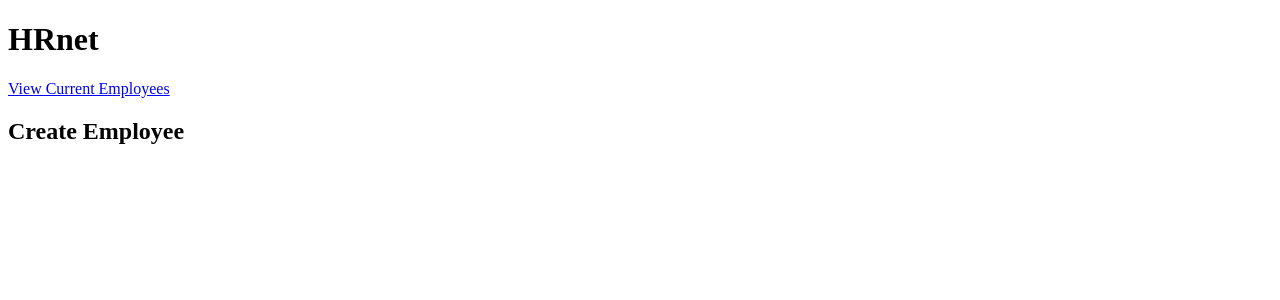
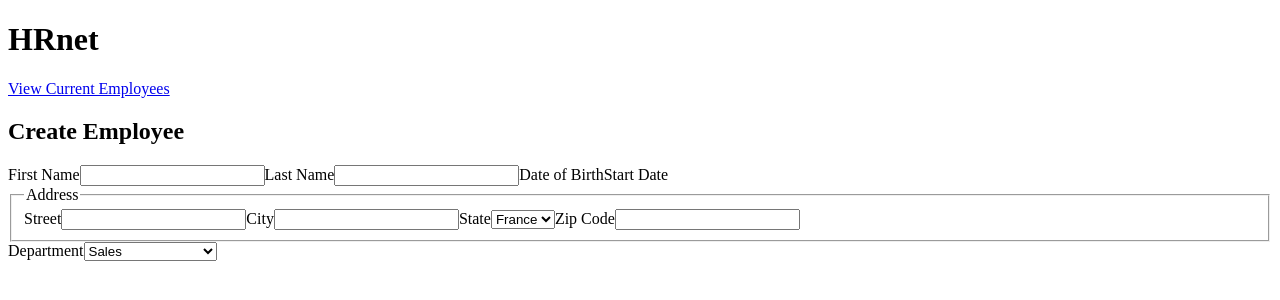
Before and after one commit to Clement-Pivot/HRNet, a React app: page / in a window 1280 px wide. Shown: the top 300 px of the page. Built offline with nearby package versions, Linux system fonts and the light colour scheme; the HTML template or start-up script is replaced by a standard one.

Commit message:
feat: add form inputs ✨

```diff
--- a/src/pages/CreateEmployee/index.tsx
+++ b/src/pages/CreateEmployee/index.tsx
@@ -6,7 +6,39 @@
       <h1>HRnet</h1>
       <Link to="/employee-list">View Current Employees</Link>
       <h2>Create Employee</h2>
-      <form></form>
+      <form
+        className="create-employee__form"
+        action="#"
+        id="create-employee__form"
+      >
+        <label htmlFor="firstname">First Name</label>
+        <input type="text" id="firstname" />
+        <label htmlFor="lastname">Last Name</label>
+        <input type="text" id="lastname" />
+        <label>Date of Birth</label>
+        <label>Start Date</label>
+        <fieldset className="address">
+          <legend>Address</legend>
+          <label htmlFor="street">Street</label>
+          <input id="street" type="text" />
+          <label htmlFor="city">City</label>
+          <input id="city" type="text" />
+          <label htmlFor="state">State</label>
+          <select name="state" id="state">
+            <option>France</option>
+          </select>
+          <label htmlFor="zip-code">Zip Code</label>
+          <input id="zip-code" type="number" />
+        </fieldset>
+        <label htmlFor="department">Department</label>
+        <select name="department" id="department">
+          <option>Sales</option>
+          <option>Marketing</option>
+          <option>Engineering</option>
+          <option>Human Resources</option>
+          <option>Legal</option>
+        </select>
+      </form>
     </div>
   )
 }
```
